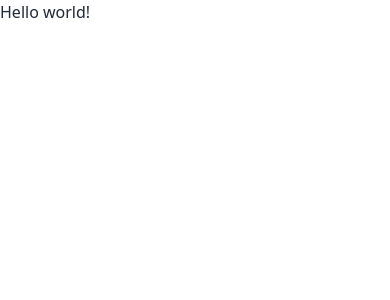
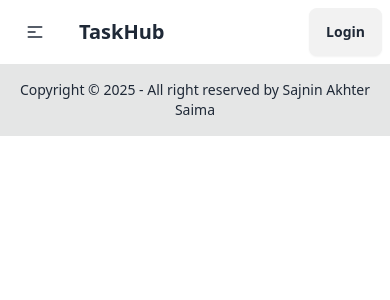
Before and after one commit to Sajnin14/scicJobTaskClient, a React (Vite) app: page / in a window 390 px wide. Shown: the top 300 px of the page. Built offline with nearby package versions, Linux system fonts and the light colour scheme.

Commit message:
footer done, navbar initially done

```diff
--- /dev/null
+++ b/src/MainComponents/Footer/Footer.jsx
@@ -0,0 +1,12 @@
+
+const Footer = () => {
+    return (
+        <footer className="footer footer-center bg-base-300 text-base-content p-4">
+            <aside>
+                <p>Copyright © {new Date().getFullYear()} - All right reserved by Sajnin Akhter Saima</p>
+            </aside>
+        </footer>
+    );
+};
+
+export default Footer;
--- /dev/null
+++ b/src/MainComponents/Main/Main.jsx
@@ -0,0 +1,17 @@
+import { Outlet } from "react-router-dom";
+import Navbar from "../Navbar/Navbar";
+import Footer from "../Footer/Footer";
+
+
+const Main = () => {
+    return (
+        <div>
+            <Navbar></Navbar>
+            <Outlet>
+            </Outlet>
+            <Footer></Footer>
+        </div>
+    );
+};
+
+export default Main;
--- /dev/null
+++ b/src/MainComponents/Navbar/Navbar.jsx
@@ -0,0 +1,55 @@
+import { Link, NavLink } from "react-router-dom";
+
+const Navbar = () => {
+
+    const links = <div>
+       <NavLink to='/'>Home</NavLink>
+       <NavLink>Add Task</NavLink>
+       {/* <NavLink>Edit Task</NavLink>
+       <NavLink>Delete Task</NavLink>
+       <NavLink>Remove Task</NavLink> */}
+    </div>
+
+    return (
+        <div>
+            <div className="navbar bg-base-100">
+                <div className="navbar-start">
+                    <div className="dropdown">
+                        <div tabIndex={0} role="button" className="btn btn-ghost lg:hidden">
+                            <svg
+                                xmlns="http://www.w3.org/2000/svg"
+                                className="h-5 w-5"
+                                fill="none"
+                                viewBox="0 0 24 24"
+                                stroke="currentColor">
+                                <path
+                                    strokeLinecap="round"
+                                    strokeLinejoin="round"
+                                    strokeWidth="2"
+                                    d="M4 6h16M4 12h8m-8 6h16" />
+                            </svg>
+                        </div>
+                        <ul
+                            tabIndex={0}
+                            className="menu menu-sm dropdown-content bg-base-100 rounded-box z-[1] mt-3 w-52 p-2 shadow">
+                            {
+                                links
+                            }
+                        </ul>
+                    </div>
+                    <a className="btn btn-ghost text-xl">TaskHub</a>
+                </div>
+                <div className="navbar-center hidden lg:flex">
+                    <ul className="menu menu-horizontal px-1">
+                       {links}
+                    </ul>
+                </div>
+                <div className="navbar-end">
+                    <Link className="btn">Login</Link>
+                </div>
+            </div>
+        </div>
+    );
+};
+
+export default Navbar;
```
Also changed, not shown: src/main.jsx (+7 -1 lines).
